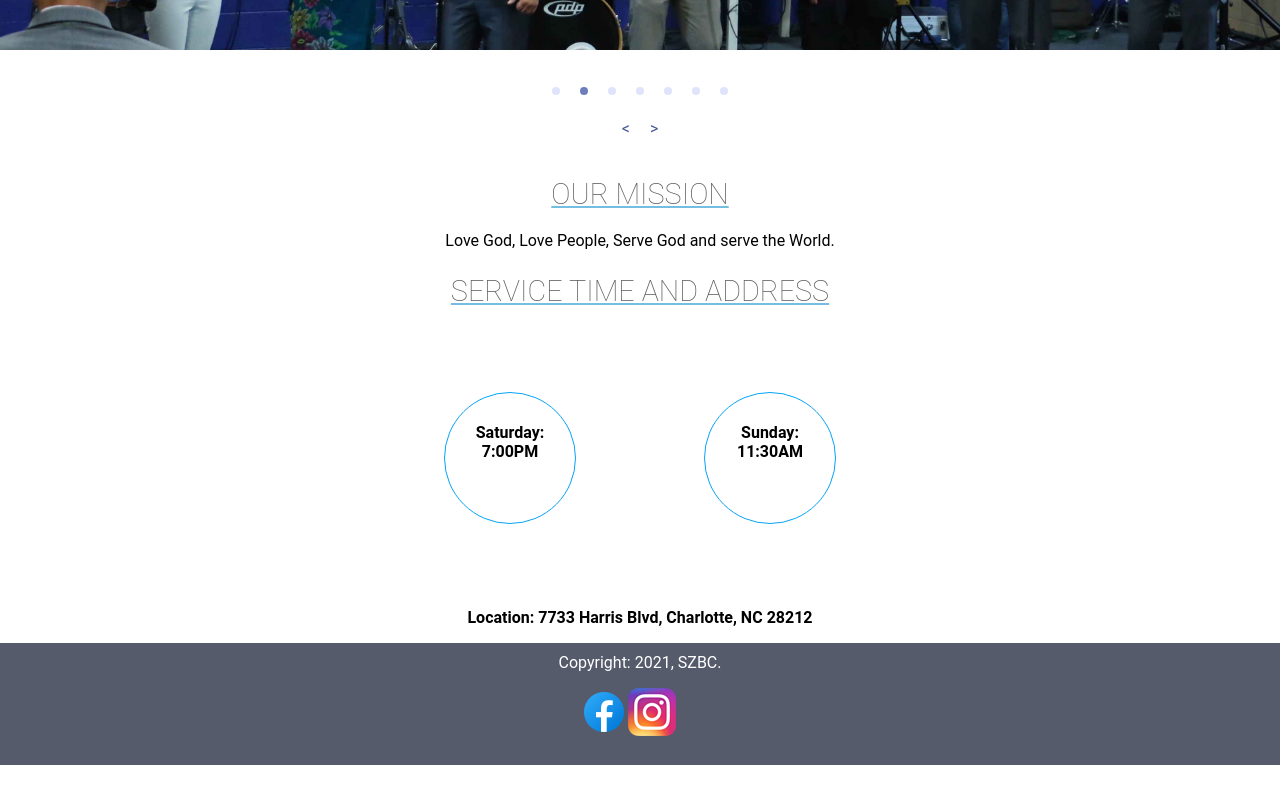
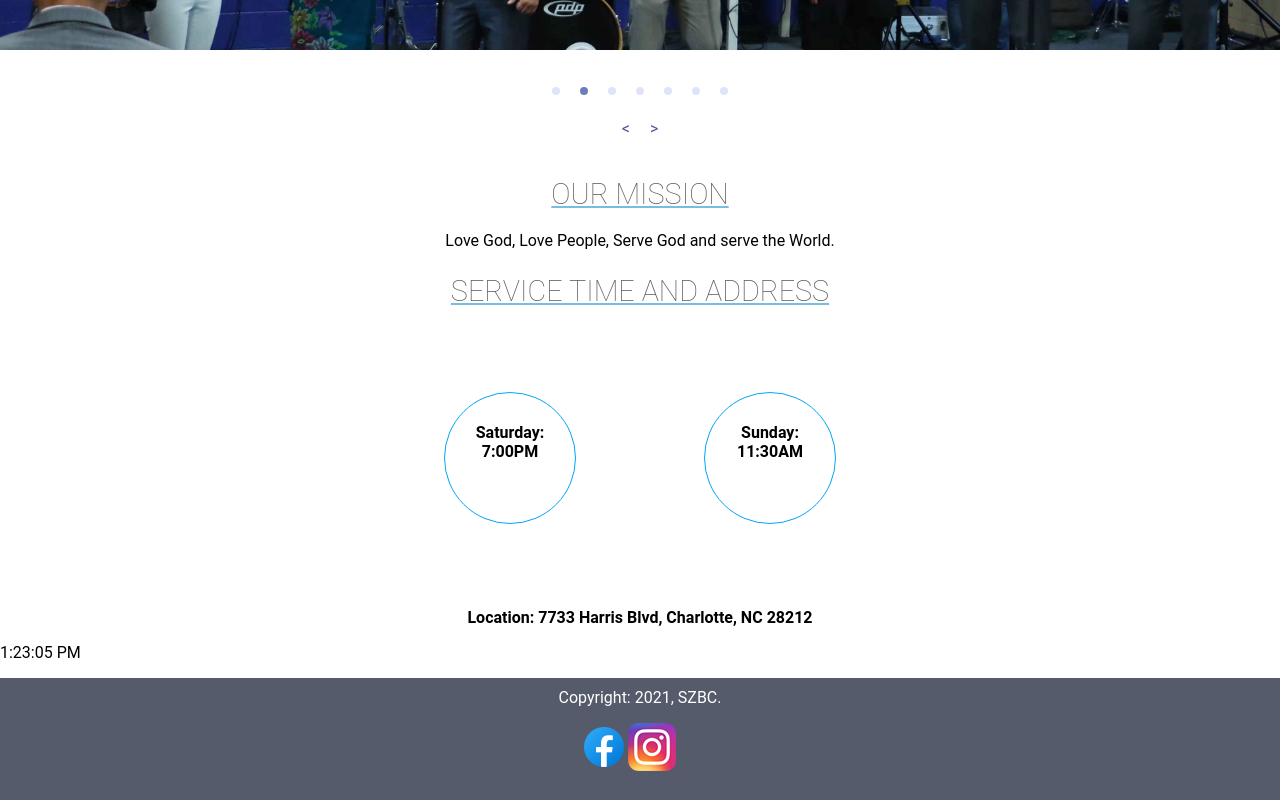
Before and after one commit to hkhual/Shalom_Zomi, a React (Create React App) app: page / in a window 1280 px wide. Shown: the part 455-1255 px from the top of the page. Before the commit the page ends 1220 px from the top, so only its background shows below. Built offline with nearby package versions, Linux system fonts and the light colour scheme.

Commit message:
added new component

```diff
--- a/src/components/Body.js
+++ b/src/components/Body.js
@@ -3,6 +3,7 @@ import Slideshow from './Slideshow.js';
 import About from './About.js';
 import fbIcon from '../images/facebook_icon.png';
 import InstagramIcon from '../images/instagram_icon.png';
+import TimeClock from './TimeClock';
 
 class Body extends Component {
 
@@ -12,6 +13,7 @@ class Body extends Component {
         <div className="body-main">
           <Slideshow />
           <About />
+          <TimeClock />
         </div>
         <div className="footer-main">
           <p style={{ paddingTop: '10px' }}>Copyright: 2021, SZBC.</p>
--- /dev/null
+++ b/src/components/TimeClock.js
@@ -0,0 +1,18 @@
+import React from 'react';
+
+export default class TimeClock extends React.Component{
+    constructor(props){
+        super(props);
+
+        this.state = {'date': new Date()};
+    }
+
+
+    render(){
+        return(
+            <div>
+                {this.state.date.toLocaleTimeString()}
+            </div>
+        );
+    }
+}
```
Also changed, not shown: package.json (line endings or trailing spaces).
